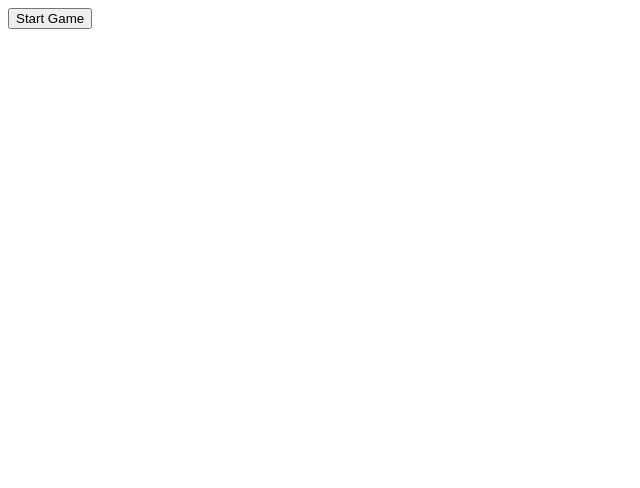
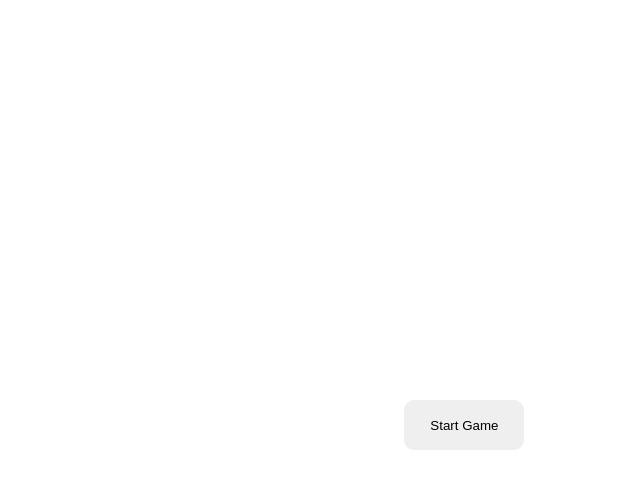
Before and after one commit to eberureon/noice-adventures, an Electron app: page index.html in a window 991 px wide. Shown: the whole page, without its empty margins (0-640 px from the left). Drawn offline with Linux system fonts and the light colour scheme.

Commit message:
Start at Level 1 & Button prettier

```diff
--- a/index.html
+++ b/index.html
@@ -6,6 +6,16 @@
     <style>
         canvas {
             margin: 0 auto;
+        }
+        button {
+            border: 1px solid transparent;
+            border-radius: 10px;
+            margin-left: 40%;
+            top: 50%;
+            position: absolute;
+            height: 50px;
+            width: 120px;
+            cursor: pointer;
         }
     </style>
 </head>
--- a/js/index.js
+++ b/js/index.js
@@ -4,7 +4,7 @@ var Button = document.getElementById('startGame');
 Button.addEventListener('click', () => {
   let game = new Phaser.Game(960, 600, Phaser.AUTO, 'game');
   game.state.add('play', PlayState);
-  game.state.start('play', true, false, {level: 2});
+  game.state.start('play', true, false, {level: 0});
   Button.style.display = 'none';
 });
 
```
